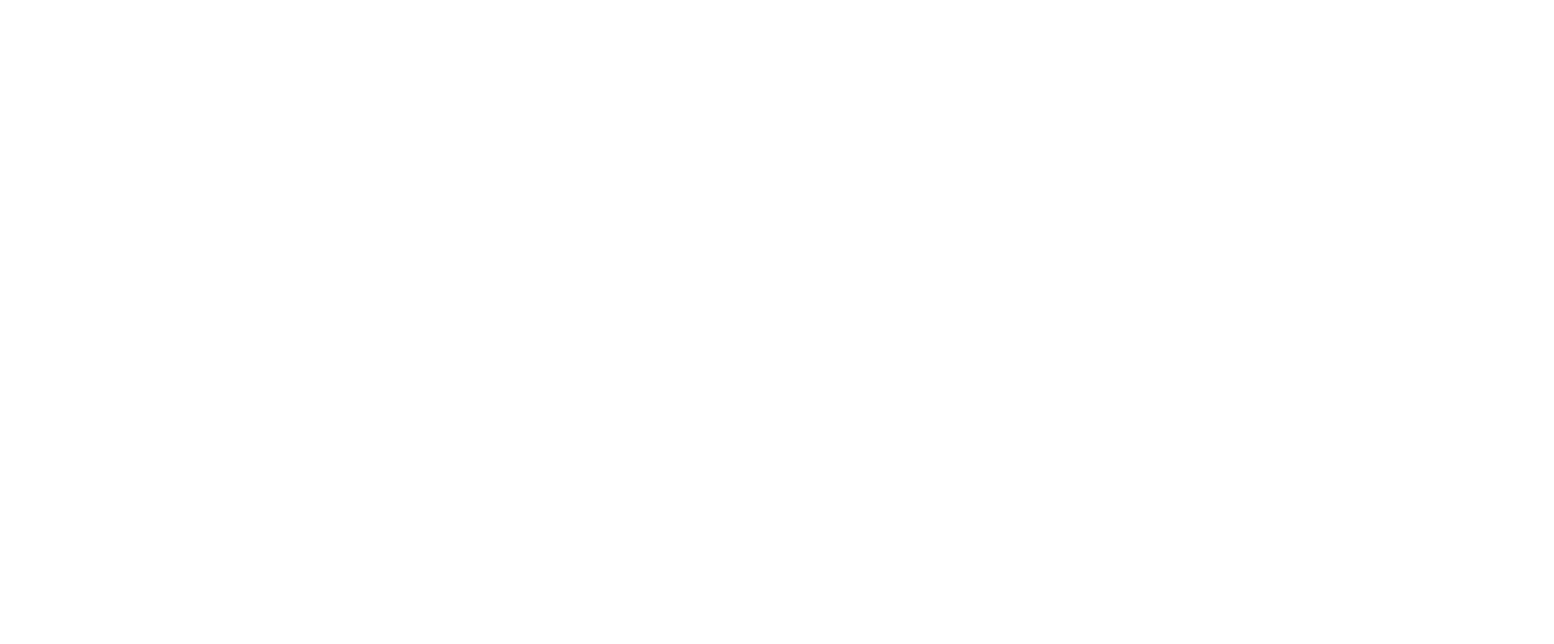
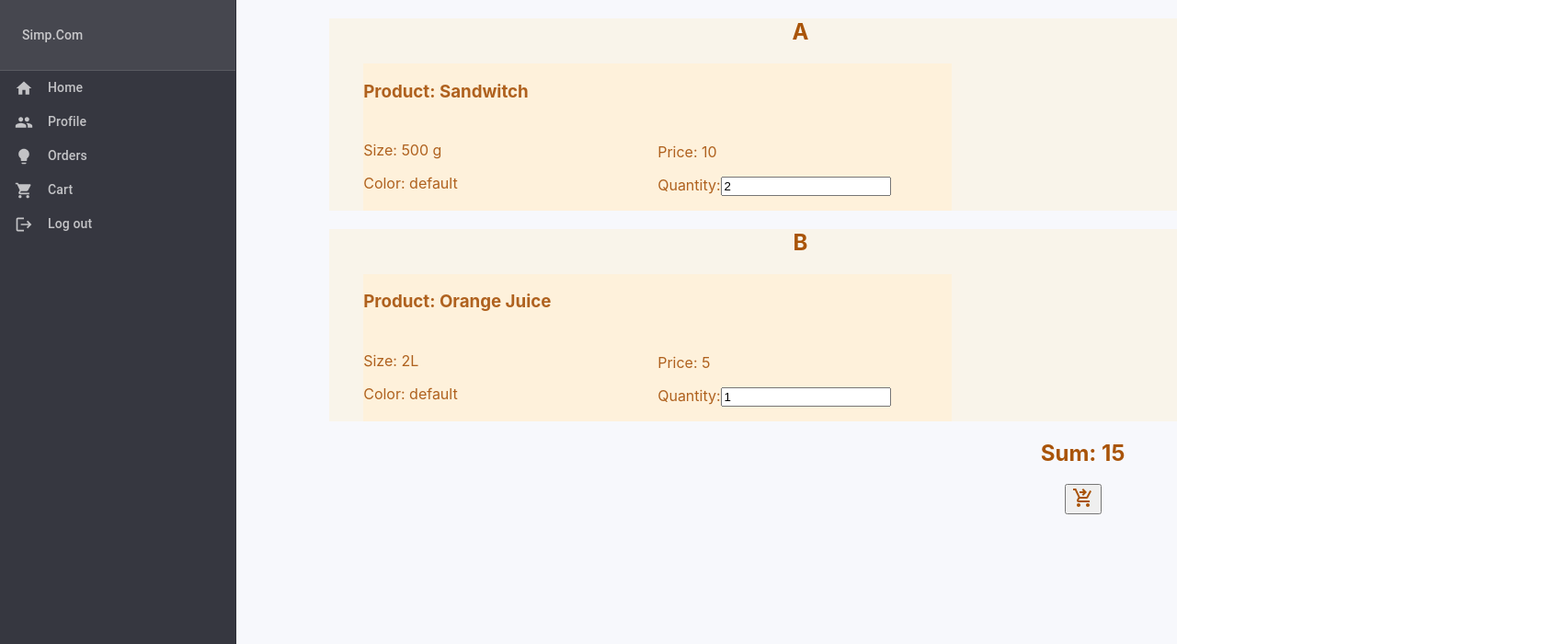
Before and after one commit to royroyzhong/Simp.Com, a React (Create React App) app in the folder frontend/: page /userX/cart in a window 1280 px wide. Before the commit this address had no page. Shown: the top 700 px of the page at 92% size, 1690 px wide, since content can reach past the window. Built offline with nearby package versions, Linux system fonts and the light colour scheme.

Commit message:
nav router

```diff
--- a/frontend/src/App.js
+++ b/frontend/src/App.js
@@ -7,12 +7,11 @@ import Login from "./component/loginComponent/LoginPage";
 import ProfilePage from "./component/profileComponent/ProfilePage";
 
 import ItemInCart from "./component/cart/ItemInCart";
-
+import Cart from "./component/cart/Cart";
 import { BrowserRouter, Routes, Route } from "react-router-dom";
 import NavWrapper from "./component/common/NavWrapper";
 import ProductBoard from "./component/sellerDashboard/ProductCompactView";
 import CustomerPageRightContent from "./component/customerPageComponent/CustomerPageRightContent";
-
 // import ChangePassword from "./component/profileComponent/ChangePasswordPage";
 
 function App() {
@@ -21,13 +20,28 @@ function App() {
     <div className="App">
       <BrowserRouter>
         <Routes>
-          <Route exact path="/" element={wrapper(<CustomerPageRightContent />)} />
+          <Route
+            exact
+            path="/"
+            element={wrapper(<CustomerPageRightContent />)}
+          />
           <Route exact path="/login" element={<Login />} />
+          <Route exact path="/userX/profile" element={wrapper(<ProfilePage />)} />
           <Route exact path="/dashboard" element={wrapper(<Dashboard />)} />
           <Route
             exact
-            path="/dashboard/products/"
+            path="/sellerX/products/"
             element={wrapper(<ProductBoard />)}
+          />
+          <Route
+            exact
+            path="/userX/order_tracking/"
+            element={wrapper(<OrderTracking />)}
+          />
+          <Route
+            exact
+            path="/userX/cart/"
+            element={wrapper(<Cart />)}
           />
         </Routes>
       </BrowserRouter>
--- a/frontend/src/component/navigator/Navigator.js
+++ b/frontend/src/component/navigator/Navigator.js
@@ -1,63 +1,66 @@
-import * as React from 'react';
-import Drawer from '@mui/material/Drawer';
-import List from '@mui/material/List';
-import Box from '@mui/material/Box';
-import ListItem from '@mui/material/ListItem';
-import ListItemButton from '@mui/material/ListItemButton';
-import ListItemIcon from '@mui/material/ListItemIcon';
-import ListItemText from '@mui/material/ListItemText';
-import HomeIcon from '@mui/icons-material/Home';
-import PeopleIcon from '@mui/icons-material/People';
-import ShoppingCartIcon from '@mui/icons-material/ShoppingCart';
-import LightbulbIcon from '@mui/icons-material/Lightbulb';
-import LogoutIcon from '@mui/icons-material/Logout';
+import * as React from "react";
+import Drawer from "@mui/material/Drawer";
+import List from "@mui/material/List";
+import Box from "@mui/material/Box";
+import ListItem from "@mui/material/ListItem";
+import ListItemButton from "@mui/material/ListItemButton";
+import ListItemIcon from "@mui/material/ListItemIcon";
+import ListItemText from "@mui/material/ListItemText";
+import HomeIcon from "@mui/icons-material/Home";
+import PeopleIcon from "@mui/icons-material/People";
+import ShoppingCartIcon from "@mui/icons-material/ShoppingCart";
+import LightbulbIcon from "@mui/icons-material/Lightbulb";
+import LogoutIcon from "@mui/icons-material/Logout";
+import { useNavigate } from "react-router-dom";
 
 const categories = [
-    {id: 'Home', icon: <HomeIcon />,},
-      { id: 'Profile', icon: <PeopleIcon />},
-      { id: 'Orders', icon: <LightbulbIcon /> },
-      { id: 'Cart', icon: <ShoppingCartIcon /> },
-      { id: 'Log out', icon: <LogoutIcon /> },
+  { id: "Home", icon: <HomeIcon />, path: "/" },
+  { id: "Profile", icon: <PeopleIcon />, path: "./userX/profile" },
+  { id: "Orders", icon: <LightbulbIcon />, path: "/userX/order_tracking/" },
+  { id: "Cart", icon: <ShoppingCartIcon />, path: "/userX/cart/" },
+  { id: "Log out", icon: <LogoutIcon />, path: "/login" },
 ];
 
 const item = {
-  py: '4px',
+  py: "4px",
   px: 2,
-  color: 'rgba(255, 255, 255, 0.7)',
-  '&:hover, &:focus': {
-    bgcolor: 'rgba(255, 255, 255, 0.08)',
+  color: "rgba(255, 255, 255, 0.7)",
+  "&:hover, &:focus": {
+    bgcolor: "rgba(255, 255, 255, 0.08)",
   },
 };
 
 const itemCategory = {
-  boxShadow: '0 -1px 0 rgb(255,255,255,0.1) inset',
+  boxShadow: "0 -1px 0 rgb(255,255,255,0.1) inset",
   py: 3,
   px: 3,
 };
 
 export default function Navigator(props) {
+  let navigate = useNavigate();
+
   const { ...other } = props;
-
   return (
     <Drawer variant="permanent" {...other}>
       <List disablePadding>
         <ListItem sx={{ ...item, ...itemCategory }}>
-          <ListItemText >Simp.Com</ListItemText>
+          <ListItemText>Simp.Com</ListItemText>
         </ListItem>
 
         <Box>
-            {
-            categories.map(({ id, icon, active }) => (
+          {categories.map(({ id, icon, path, active }) => (
             <ListItem disablePadding key={id}>
-                <ListItemButton selected={active} sx={item}>
+              <ListItemButton
+                selected={active}
+                sx={item}
+                onClick={() => navigate(path)}
+              >
                 <ListItemIcon>{icon}</ListItemIcon>
                 <ListItemText>{id}</ListItemText>
               </ListItemButton>
             </ListItem>
-            ))
-            }
+          ))}
         </Box>
-
       </List>
     </Drawer>
   );
```
Lines whose indentation alone changed are shown as unchanged.
